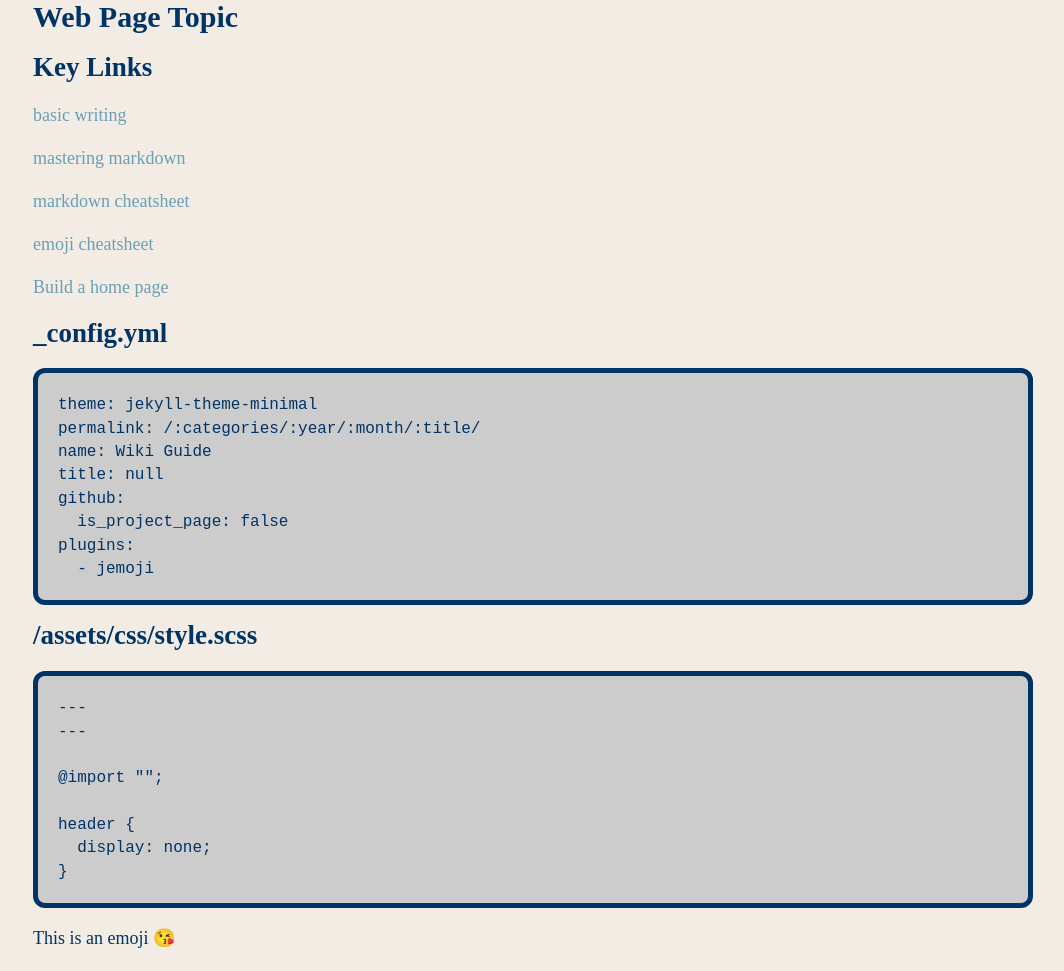
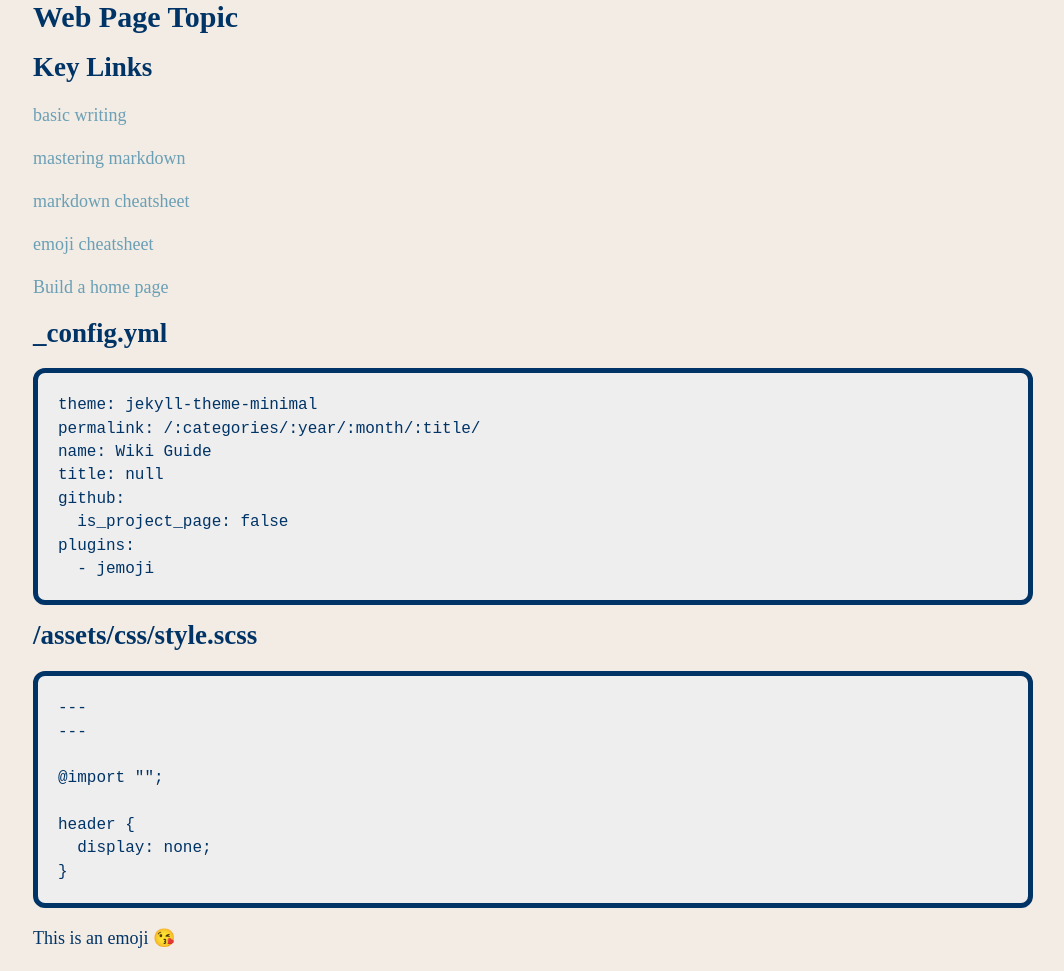
Before and after one commit to profphillips/wikibasics, a Jekyll site: the page built from index.md, in a window 1280 px wide. Shown: the whole page, without its empty margins (107-1171 px from the left). Built offline with Jekyll 4.4.1, drawn with Linux system fonts in a browser that asks for light colours; emoji names are drawn with the system emoji font; our own code applies the rules of GitHub Pages for plain Markdown files.

Commit message:
Update style.scss

```diff
--- a/assets/css/style.scss
+++ b/assets/css/style.scss
@@ -32,9 +32,9 @@ $link-color: $hippie-blue !default; //#3090f0;
     $color: #036;
     $background-color: #f2ece4;
     $pre-color: #036;
-    $pre-background-color: #cccccc;
+    $pre-background-color: #eee;
     $blockquote-color: #036;
-    $blockquote-background-color: #cccccc;
+    $blockquote-background-color: #eee;
 /*  } @else {
 
     $color: $gallery;
```
